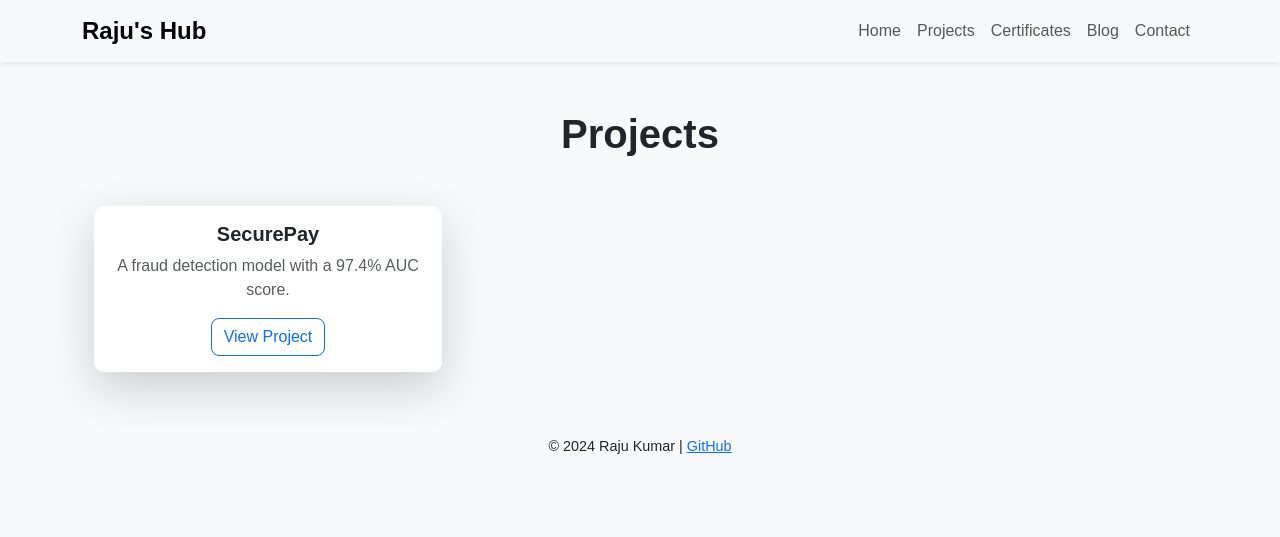
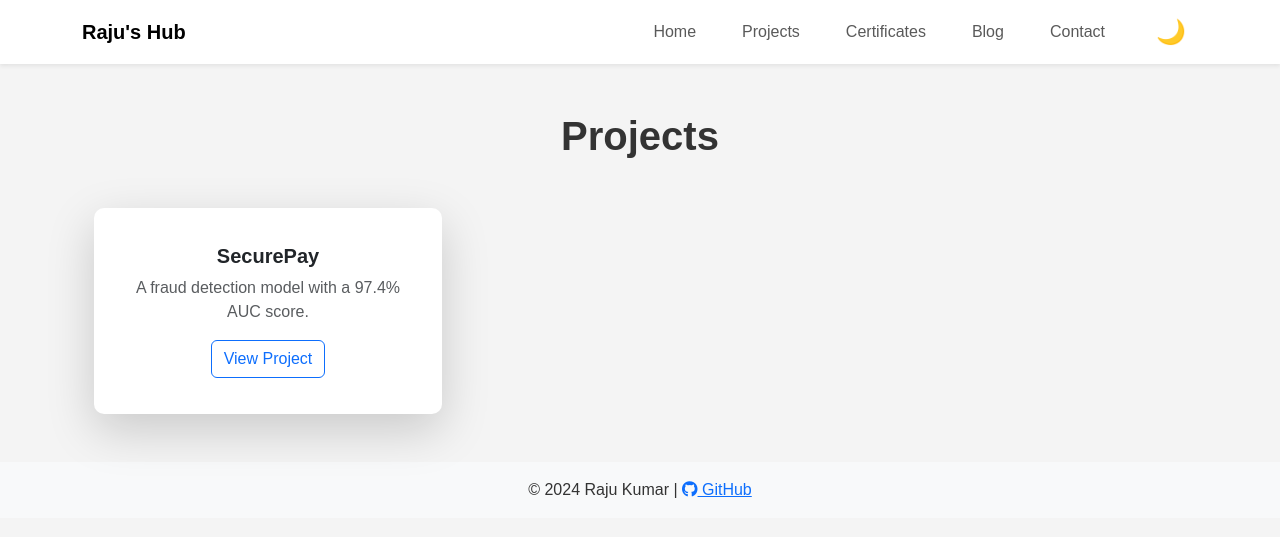
Before and after one commit to RajuKumar077/CodeMonkRaju, a Jekyll site: the page built from projects.html, in a window 1280 px wide. Shown: the top 537 px of the page. Built offline with Jekyll 4.4.1, drawn with Linux system fonts in a browser that asks for light colours.

```diff
--- a/_layouts/default.html
+++ b/_layouts/default.html
@@ -5,17 +5,20 @@
     <meta name="viewport" content="width=device-width, initial-scale=1">
     <title>{{ page.title }} | Raju's Hub</title>
 
-    <!-- Bootstrap CSS (for styling) -->
+    <!-- Bootstrap CSS -->
     <link href="https://cdn.jsdelivr.net/npm/bootstrap@5.3.0/dist/css/bootstrap.min.css" rel="stylesheet">
 
     <!-- Custom Styles -->
     <link rel="stylesheet" href="{{ '/assets/css/style.css' | relative_url }}">
 
+    <!-- Font Awesome for Icons -->
+    <link rel="stylesheet" href="https://cdnjs.cloudflare.com/ajax/libs/font-awesome/6.4.0/css/all.min.css">
+
 </head>
 <body>
 
     <!-- Navigation Bar -->
-    <nav class="navbar navbar-expand-lg navbar-light bg-light shadow-sm">
+    <nav class="navbar navbar-expand-lg navbar-light bg-white shadow-sm">
         <div class="container">
             <a class="navbar-brand fw-bold" href="{{ '/' | relative_url }}">Raju's Hub</a>
             <button class="navbar-toggler" type="button" data-bs-toggle="collapse" data-bs-target="#navbarNav">
@@ -29,6 +32,8 @@
                     <li class="nav-item"><a class="nav-link" href="{{ '/blog' | relative_url }}">Blog</a></li>
                     <li class="nav-item"><a class="nav-link" href="{{ '/contact' | relative_url }}">Contact</a></li>
                 </ul>
+                <!-- Dark Mode Toggle -->
+                <button id="theme-toggle" class="btn btn-outline-dark ms-3">🌙</button>
             </div>
         </div>
     </nav>
@@ -40,11 +45,18 @@
 
     <!-- Footer -->
     <footer class="text-center py-3 bg-light">
-        <p class="mb-0">&copy; 2024 Raju Kumar | <a href="https://github.com/RajuKumar077">GitHub</a></p>
+        <p class="mb-0">&copy; 2024 Raju Kumar |
+            <a href="https://github.com/RajuKumar077" target="_blank"><i class="fab fa-github"></i> GitHub</a>
+        </p>
     </footer>
 
     <!-- Bootstrap JS -->
     <script src="https://cdn.jsdelivr.net/npm/bootstrap@5.3.0/dist/js/bootstrap.bundle.min.js"></script>
 
+
+    <!-- Custom JS -->
+<script src="{{ '/assets/js/script.js' | relative_url }}"></script>
+
+
 </body>
 </html>
--- a/assets/css/style.css
+++ b/assets/css/style.css
@@ -1,37 +1,179 @@
-/* Global Styles */
+/* General Styles */
 body {
-    font-family: Arial, sans-serif;
-    background-color: #f8f9fa;
+    font-family: 'Poppins', sans-serif;
+    margin: 0;
+    padding: 0;
+    background: #f4f4f4;
+    color: #333;
+    transition: background-color 0.3s, color 0.3s;
+}
+
+/* Dark Mode */
+body.dark-mode {
+    background: #121212;
+    color: #f8f9fa;
 }
 
 /* Navbar */
-.navbar-brand {
-    font-weight: bold;
-    font-size: 1.5rem;
+nav {
+    display: flex;
+    justify-content: space-between;
+    align-items: center;
+    padding: 15px 50px;
+    background: rgba(0, 0, 0, 0.9);
+    position: fixed;
+    width: 100%;
+    top: 0;
+    z-index: 1000;
+    transition: all 0.3s;
+    animation: futuristic-glow 2s infinite alternate;
 }
 
-/* Custom Buttons */
-.btn-outline-primary {
-    border-radius: 8px;
-    transition: all 0.3s ease-in-out;
+nav .logo {
+    font-size: 1.8rem;
+    font-weight: bold;
+    color: #fff;
+    letter-spacing: 2px;
+    text-transform: uppercase;
+    position: relative;
+    animation: glitch 1.5s infinite;
 }
 
-.btn-outline-primary:hover {
-    background-color: #007bff;
-    color: #fff;
+nav ul {
+    list-style: none;
+    display: flex;
 }
 
-/* Card Styles */
+nav ul li {
+    margin: 0 15px;
+}
+
+nav ul li a {
+    text-decoration: none;
+    color: #fff;
+    font-size: 1rem;
+    transition: 0.3s;
+}
+
+nav ul li a:hover {
+    color: #17a2b8;
+}
+
+/* Theme Toggle */
+#theme-toggle {
+    background: none;
+    border: none;
+    font-size: 1.5rem;
+    cursor: pointer;
+    color: #fff;
+    transition: 0.3s;
+}
+
+#theme-toggle:hover {
+    color: #17a2b8;
+}
+
+/* Hero Section */
+.hero {
+    height: 100vh;
+    display: flex;
+    flex-direction: column;
+    align-items: center;
+    justify-content: center;
+    text-align: center;
+    background: linear-gradient(to right, #000428, #004e92);
+    color: white;
+    padding: 20px;
+    animation: fadeIn 1.5s ease-in-out;
+}
+
+.hero h1 {
+    font-size: 3rem;
+    margin-bottom: 10px;
+}
+
+.hero p {
+    font-size: 1.5rem;
+    max-width: 600px;
+}
+
+/* Sections */
+section {
+    padding: 100px 50px;
+    text-align: center;
+}
+
+/* Grid for Projects & Certificates */
+.grid {
+    display: grid;
+    grid-template-columns: repeat(auto-fit, minmax(300px, 1fr));
+    gap: 20px;
+    padding: 20px;
+}
+
+/* Cards */
 .card {
+    background: white;
     border-radius: 10px;
-    transition: transform 0.2s ease-in-out;
+    box-shadow: 0 4px 10px rgba(0, 0, 0, 0.1);
+    padding: 20px;
+    transition: transform 0.3s;
 }
 
 .card:hover {
-    transform: scale(1.03);
+    transform: translateY(-5px);
 }
 
-/* Footer */
-footer {
-    font-size: 0.9rem;
+/* Animations */
+@keyframes fadeIn {
+    from {
+        opacity: 0;
+        transform: translateY(-20px);
+    }
+    to {
+        opacity: 1;
+        transform: translateY(0);
+    }
 }
+
+@keyframes futuristic-glow {
+    0% { box-shadow: 0 0 5px rgba(0, 255, 255, 0.4); }
+    50% { box-shadow: 0 0 15px rgba(0, 255, 255, 0.8); }
+    100% { box-shadow: 0 0 5px rgba(0, 255, 255, 0.4); }
+}
+
+@keyframes glitch {
+    0% { text-shadow: 2px 2px 5px rgba(0, 255, 255, 0.7); }
+    50% { text-shadow: -2px -2px 5px rgba(255, 0, 255, 0.7); }
+    100% { text-shadow: 2px 2px 5px rgba(0, 255, 255, 0.7); }
+}
+
+/* Moving Car Animation */
+.car-container {
+    position: absolute;
+    bottom: -5px;
+    left: -100px;
+    width: 80px;
+    height: 40px;
+}
+
+.car-animation {
+    width: 100%;
+    animation: moveCar 8s linear infinite;
+}
+
+@keyframes moveCar {
+    0% { left: -100px; }
+    100% { left: 100vw; }
+}
+
+/* Matrix Background Effect */
+#matrixCanvas {
+    position: fixed;
+    top: 0;
+    left: 0;
+    width: 100%;
+    height: 100%;
+    pointer-events: none;
+    z-index: -1;
+}
--- /dev/null
+++ b/assets/js/script.js
@@ -0,0 +1,78 @@
+document.addEventListener("DOMContentLoaded", function () {
+    const themeToggle = document.getElementById("theme-toggle");
+    const body = document.body;
+    const nav = document.querySelector("nav");
+
+    // Check Local Storage for Theme
+    if (localStorage.getItem("theme") === "dark") {
+        body.classList.add("dark-mode");
+        if (themeToggle) themeToggle.textContent = "☀️";
+    }
+
+    if (themeToggle) {
+        themeToggle.addEventListener("click", function () {
+            body.classList.toggle("dark-mode");
+            const isDarkMode = body.classList.contains("dark-mode");
+            localStorage.setItem("theme", isDarkMode ? "dark" : "light");
+            themeToggle.textContent = isDarkMode ? "☀️" : "🌙";
+        });
+    }
+
+    // Smooth Scroll
+    document.querySelectorAll("nav ul li a").forEach(anchor => {
+        anchor.addEventListener("click", function (event) {
+            event.preventDefault();
+            const target = document.querySelector(this.getAttribute("href"));
+            target?.scrollIntoView({ behavior: "smooth" });
+        });
+    });
+
+    // Navbar Scroll Effect
+    window.addEventListener("scroll", function () {
+        if (nav) {
+            nav.style.background = window.scrollY > 50 ? "#000" : "rgba(0, 0, 0, 0.9)";
+            nav.style.boxShadow = window.scrollY > 50 ? "0 4px 10px rgba(0, 0, 0, 0.1)" : "none";
+        }
+    });
+
+    // Matrix Background Effect
+    const canvas = document.getElementById("matrixCanvas");
+    if (canvas) {
+        const ctx = canvas.getContext("2d");
+        let fontSize = 16;
+        let columns, drops;
+
+        function initializeMatrix() {
+            canvas.width = window.innerWidth;
+            canvas.height = window.innerHeight;
+            columns = Math.floor(canvas.width / fontSize);
+            drops = Array(columns).fill(1);
+        }
+
+        initializeMatrix();
+
+        const letters = "010101 AI FUTURE NEURAL 101010".split("");
+
+        function drawMatrix() {
+            ctx.fillStyle = "rgba(0, 0, 0, 0.1)";
+            ctx.fillRect(0, 0, canvas.width, canvas.height);
+            ctx.fillStyle = "#00FF00";
+            ctx.font = `${fontSize}px monospace`;
+
+            drops.forEach((drop, i) => {
+                const text = letters[Math.floor(Math.random() * letters.length)];
+                ctx.fillText(text, i * fontSize, drop * fontSize);
+
+                if (drop * fontSize > canvas.height && Math.random() > 0.975) {
+                    drops[i] = 0;
+                }
+                drops[i]++;
+            });
+        }
+
+        setInterval(drawMatrix, 50);
+
+        // Handle Window Resize
+        window.addEventListener("resize", initializeMatrix);
+    }
+});
```
Also changed, not shown: index.html (+57 -43 lines), 5 other files.
